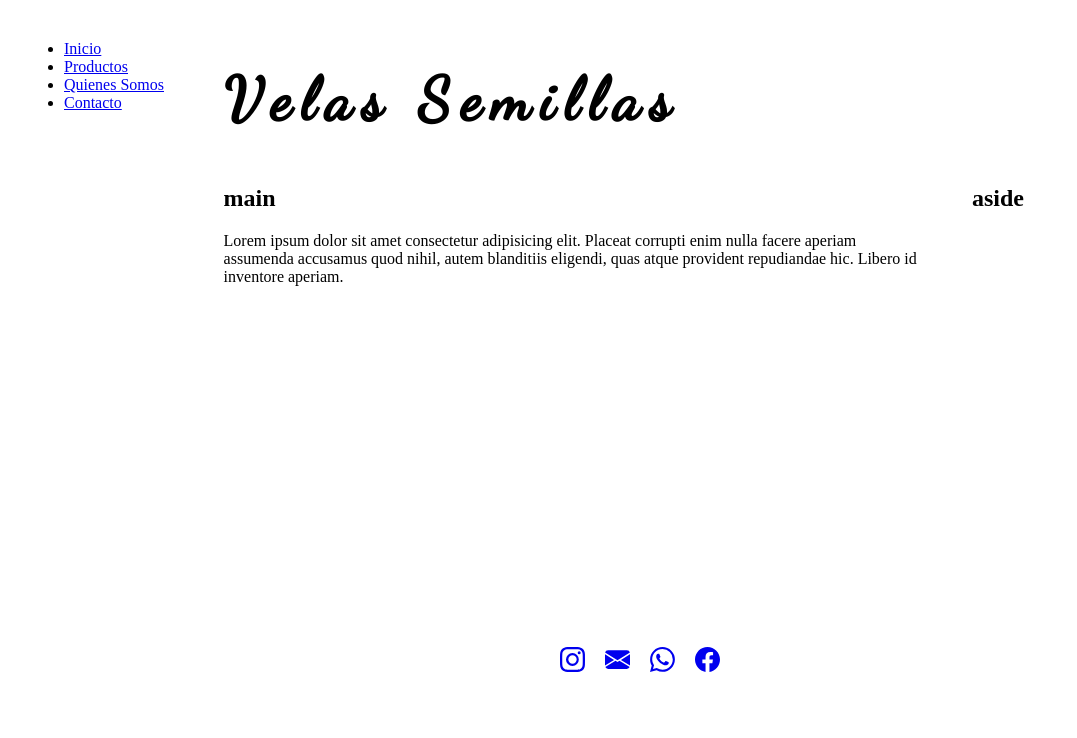
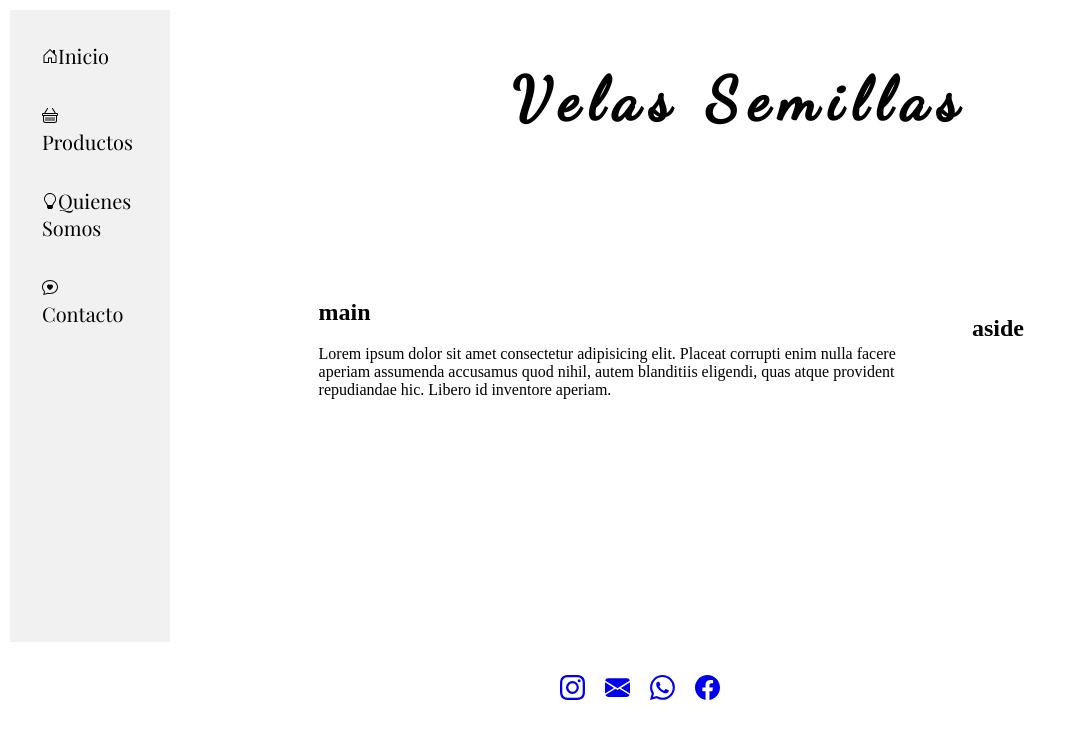
Before and after one commit to vdianacv/Velas-Semillas, a website: page Index.html in a window 1280 px wide. Shown: the whole page, without its empty margins (0-1077 px from the left). Drawn offline with nearby package versions, Linux system fonts and the light colour scheme.

Commit message:
commit on master

```diff
--- a/Index.html
+++ b/Index.html
@@ -14,12 +14,20 @@
     <h1>Velas Semillas</h1>
   </header>
   <nav>
-    <ul>
-      <li><a href="#"><i class="fa-solid fa-house"></i><span class="">Inicio</span></a></li>
-      <li><a href="#"><i class="fa-solid fa-seedling"></i> <span>Productos</span></a></li>
-      <li><a href="#"><i class="fa-solid fa-circle-exclamation"></i><span class="">Quienes Somos</span></a></li>
-      <li><a href="#"><i class="fa-solid fa-address-book"></i>Contacto</a></li>
-    </ul>
+    <a href="#"><i class="bi bi-house-door"></i><svg xmlns="http://www.w3.org/2000/svg" width="16" height="16" fill="currentColor" class="bi bi-house-door" viewBox="0 0 16 16">
+        <path d="M8.354 1.146a.5.5 0 0 0-.708 0l-6 6A.5.5 0 0 0 1.5 7.5v7a.5.5 0 0 0 .5.5h4.5a.5.5 0 0 0 .5-.5v-4h2v4a.5.5 0 0 0 .5.5H14a.5.5 0 0 0 .5-.5v-7a.5.5 0 0 0-.146-.354L13 5.793V2.5a.5.5 0 0 0-.5-.5h-1a.5.5 0 0 0-.5.5v1.293L8.354 1.146zM2.5 14V7.707l5.5-5.5 5.5 5.5V14H10v-4a.5.5 0 0 0-.5-.5h-3a.5.5 0 0 0-.5.5v4H2.5z"/>
+      </svg>Inicio
+    </a>
+    <a href="#"><i class="bi bi-basket"></i><svg xmlns="http://www.w3.org/2000/svg" width="16" height="16" fill="currentColor" class="bi bi-basket" viewBox="0 0 16 16">
+      <path d="M5.757 1.071a.5.5 0 0 1 .172.686L3.383 6h9.234L10.07 1.757a.5.5 0 1 1 .858-.514L13.783 6H15a1 1 0 0 1 1 1v1a1 1 0 0 1-1 1v4.5a2.5 2.5 0 0 1-2.5 2.5h-9A2.5 2.5 0 0 1 1 13.5V9a1 1 0 0 1-1-1V7a1 1 0 0 1 1-1h1.217L5.07 1.243a.5.5 0 0 1 .686-.172zM2 9v4.5A1.5 1.5 0 0 0 3.5 15h9a1.5 1.5 0 0 0 1.5-1.5V9H2zM1 7v1h14V7H1zm3 3a.5.5 0 0 1 .5.5v3a.5.5 0 0 1-1 0v-3A.5.5 0 0 1 4 10zm2 0a.5.5 0 0 1 .5.5v3a.5.5 0 0 1-1 0v-3A.5.5 0 0 1 6 10zm2 0a.5.5 0 0 1 .5.5v3a.5.5 0 0 1-1 0v-3A.5.5 0 0 1 8 10zm2 0a.5.5 0 0 1 .5.5v3a.5.5 0 0 1-1 0v-3a.5.5 0 0 1 .5-.5zm2 0a.5.5 0 0 1 .5.5v3a.5.5 0 0 1-1 0v-3a.5.5 0 0 1 .5-.5z"/>
+    </svg> Productos</a>
+    <a href="#"><i class="bi bi-lightbulb"></i><svg xmlns="http://www.w3.org/2000/svg" width="16" height="16" fill="currentColor" class="bi bi-lightbulb" viewBox="0 0 16 16">
+      <path d="M2 6a6 6 0 1 1 10.174 4.31c-.203.196-.359.4-.453.619l-.762 1.769A.5.5 0 0 1 10.5 13a.5.5 0 0 1 0 1 .5.5 0 0 1 0 1l-.224.447a1 1 0 0 1-.894.553H6.618a1 1 0 0 1-.894-.553L5.5 15a.5.5 0 0 1 0-1 .5.5 0 0 1 0-1 .5.5 0 0 1-.46-.302l-.761-1.77a1.964 1.964 0 0 0-.453-.618A5.984 5.984 0 0 1 2 6zm6-5a5 5 0 0 0-3.479 8.592c.263.254.514.564.676.941L5.83 12h4.342l.632-1.467c.162-.377.413-.687.676-.941A5 5 0 0 0 8 1z"/>
+    </svg>Quienes Somos</a>
+    <a href="#"><i class="bi bi-chat-heart"></i><svg xmlns="http://www.w3.org/2000/svg" width="16" height="16" fill="currentColor" class="bi bi-chat-heart" viewBox="0 0 16 16">
+      <path fill-rule="evenodd" d="M2.965 12.695a1 1 0 0 0-.287-.801C1.618 10.83 1 9.468 1 8c0-3.192 3.004-6 7-6s7 2.808 7 6c0 3.193-3.004 6-7 6a8.06 8.06 0 0 1-2.088-.272 1 1 0 0 0-.711.074c-.387.196-1.24.57-2.634.893a10.97 10.97 0 0 0 .398-2Zm-.8 3.108.02-.004c1.83-.363 2.948-.842 3.468-1.105A9.06 9.06 0 0 0 8 15c4.418 0 8-3.134 8-7s-3.582-7-8-7-8 3.134-8 7c0 1.76.743 3.37 1.97 4.6a10.437 10.437 0 0 1-.524 2.318l-.003.011a10.722 10.722 0 0 1-.244.637c-.079.186.074.394.273.362a21.673 21.673 0 0 0 .693-.125ZM8 5.993c1.664-1.711 5.825 1.283 0 5.132-5.825-3.85-1.664-6.843 0-5.132Z"/>
+    </svg>Contacto</a>
+
   </nav>
   <main>
     <h2>main</h2>
--- a/SCSS/_fuentes.scss
+++ b/SCSS/_fuentes.scss
@@ -1 +1,4 @@
 @import url('https://fonts.googleapis.com/css2?family=Dancing+Script:wght@500&display=swap');
+@import url('https://fonts.googleapis.com/css2?family=Lato&display=swap');
+@import url('https://fonts.googleapis.com/css2?family=Playfair+Display&display=swap');
+@import url('https://fonts.googleapis.com/css?family=Source+Sans+Pro:400,300,600');
--- a/SCSS/style.scss
+++ b/SCSS/style.scss
@@ -33,15 +33,38 @@ body{
       font-family: 'Dancing Script', cursive;
       font-size: 60px;
       text-align: center;
-      position: absolute;
       letter-spacing: 10px;
     }
   }
   nav{
     grid-area: nav;
+    width: 160px;
+    align-items: center;
+    margin: 1%;
+    background-color: #f1f1f1;
+    font-family: 'Playfair Display';
+    padding-top: 16px;
+
+    a{
+      display: block;
+      color: black;
+      padding: 16px;
+      text-decoration: none;
+      font-size: 20px;
+
+    }
+    a:hover{
+      background-color: #555;
+      color: white;
+    }
+
+
+
   }
   main{
     grid-area: main;
+    margin-left: 110px;
+    padding: 0px 1px;
   }
   aside{
     grid-area: aside;
@@ -77,50 +100,21 @@ body{
 }
 
 
+@media screen and (max-width: 700px) {
+  nav{
+    width: 100%;
+    height: auto;
+    position: relative;
 
-//  @media (min-width: 768px) {
-//    body{
-//      grid-template-rows: auto 1fr auto;
-//      grid-template-columns: 12rem 1fr;
-//      background-color: lawngreen;
-//      grid-area:
-//      " header header"
-//      "nav main"
-//      "footer footer";
-//    }
-//  }
+    a{float: left;}
+  }
 
-// @media only screen and(min-width: 961px) {
-//   body{
-//     grid-template-columns: repeat(3, 1fr);
-//     background-color: teal;
-//   }
-//   header{
-//     grid-column: 1/ span 4;
-//     grid-row: 1/2;
-//   }
-//   nav{
-//     grid-column: 1/ span 1 ;
-//     grid-row: 2/3;
-//   }
-//   main{
-//     grid-column: 1/3;
-//     grid-row: 3/6;
-//   }
-//   aside{
-//     grid-column: 3/4;
-//     grid-row: 3/6;
-//   }
-//   footer{
-//     grid-column: 1/4;
-//     grid-row: 6/7;
-//   }
-// }
 
-// /* Mobile Styles */
-// @media only screen and (max-width: 400px) {
-//   body {
+}
 
-//     background-color: #F09A9D;
-//   }
-// }
+@media screen and(max-width: 400px) {
+  nav a{
+    text-align: center;
+    float: none;
+  }
+}
```
Also changed, not shown: CSS/style.css, 1 other file.
